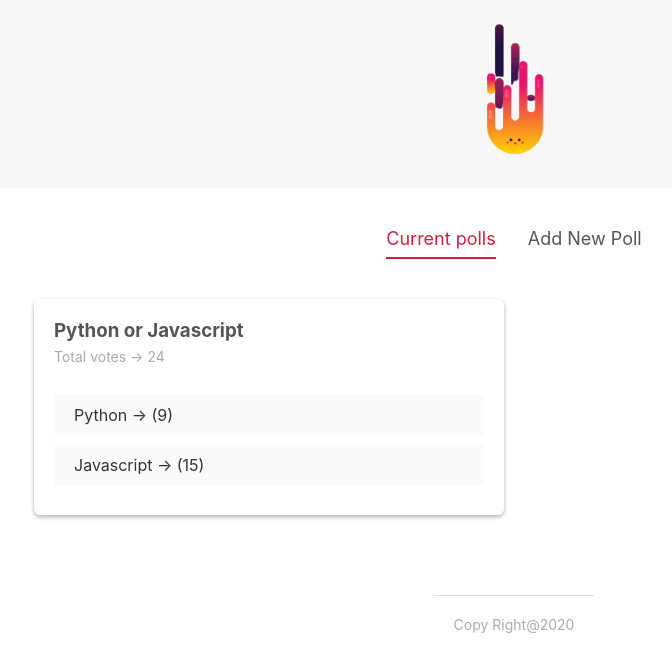
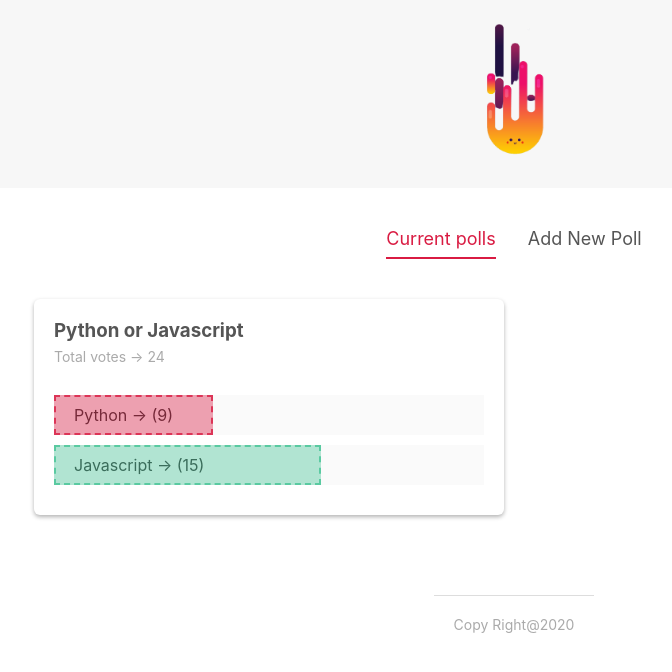
Before and after one commit to AnupJoseph/svelteLearn, a Svelte app in the folder polls-project/: page / in a window 1280 px wide. Shown: the top 672 px of the page, without its empty margins (126-798 px from the left). Built offline with nearby package versions, Linux system fonts and the light colour scheme.

Commit message:
Functionality Done

```diff
--- a/polls-project/src/components/PollDetails.svelte
+++ b/polls-project/src/components/PollDetails.svelte
@@ -7,6 +7,8 @@
   export let poll;
   //   reactive value
   $: totalVotes = poll.votesA + poll.votesB;
+  $: percentA = Math.floor((100 / totalVotes) * poll.votesA);
+  $: percentB = Math.floor((100 / totalVotes) * poll.votesB);
 
   const handleVote = (option, id) => {
     dispatch("vote", { option, id });
@@ -18,11 +20,11 @@
     <h3>{poll.question}</h3>
     <p>Total votes → {totalVotes}</p>
     <div class="answer" on:click={() => handleVote("a", poll.id)}>
-      <div class="percent percent-a" />
+      <div class="percent percent-a" style="width:{percentA}%" />
       <span>{poll.answerA} → ({poll.votesA})</span>
     </div>
     <div class="answer" on:click={() => handleVote("b", poll.id)}>
-      <div class="percent percent-b" />
+      <div class="percent percent-b" style="width:{percentB}%" />
       <span>{poll.answerB} → ({poll.votesB})</span>
     </div>
   </div>
@@ -54,4 +56,17 @@
     display: inline-block;
     padding: 10px 20px;
   }
+  .percent {
+    height: 100%;
+    position: absolute;
+    box-sizing: border-box;
+  }
+  .percent-a {
+    background: rgba(217, 27, 66, 0.4);
+    border: 2px dashed rgba(217, 27, 66, 0.8);
+  }
+  .percent-b {
+    background: rgba(69, 196, 150, 0.4);
+    border: 2px dashed rgba(69, 196, 150, 0.8);
+  }
 </style>
```
